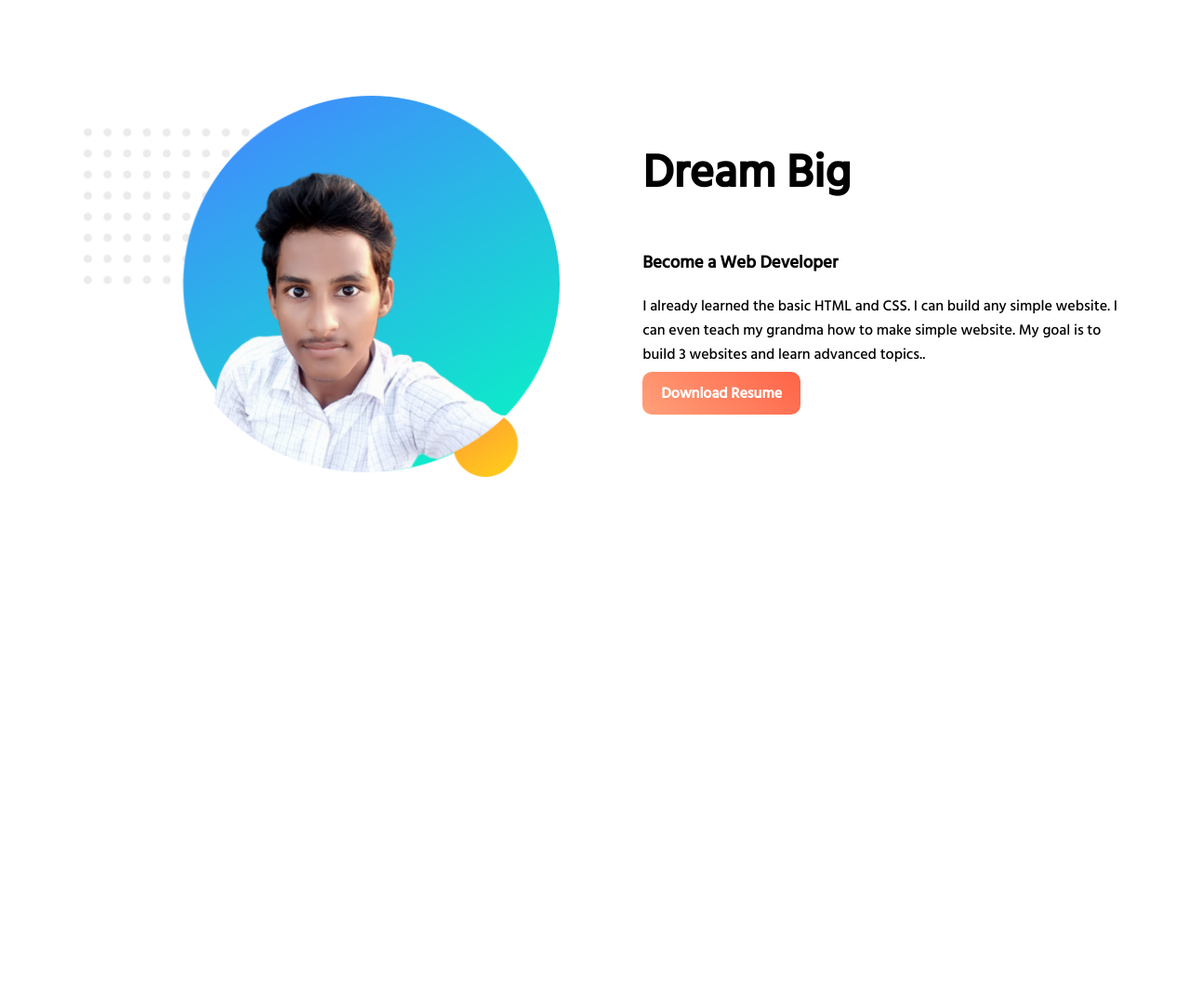
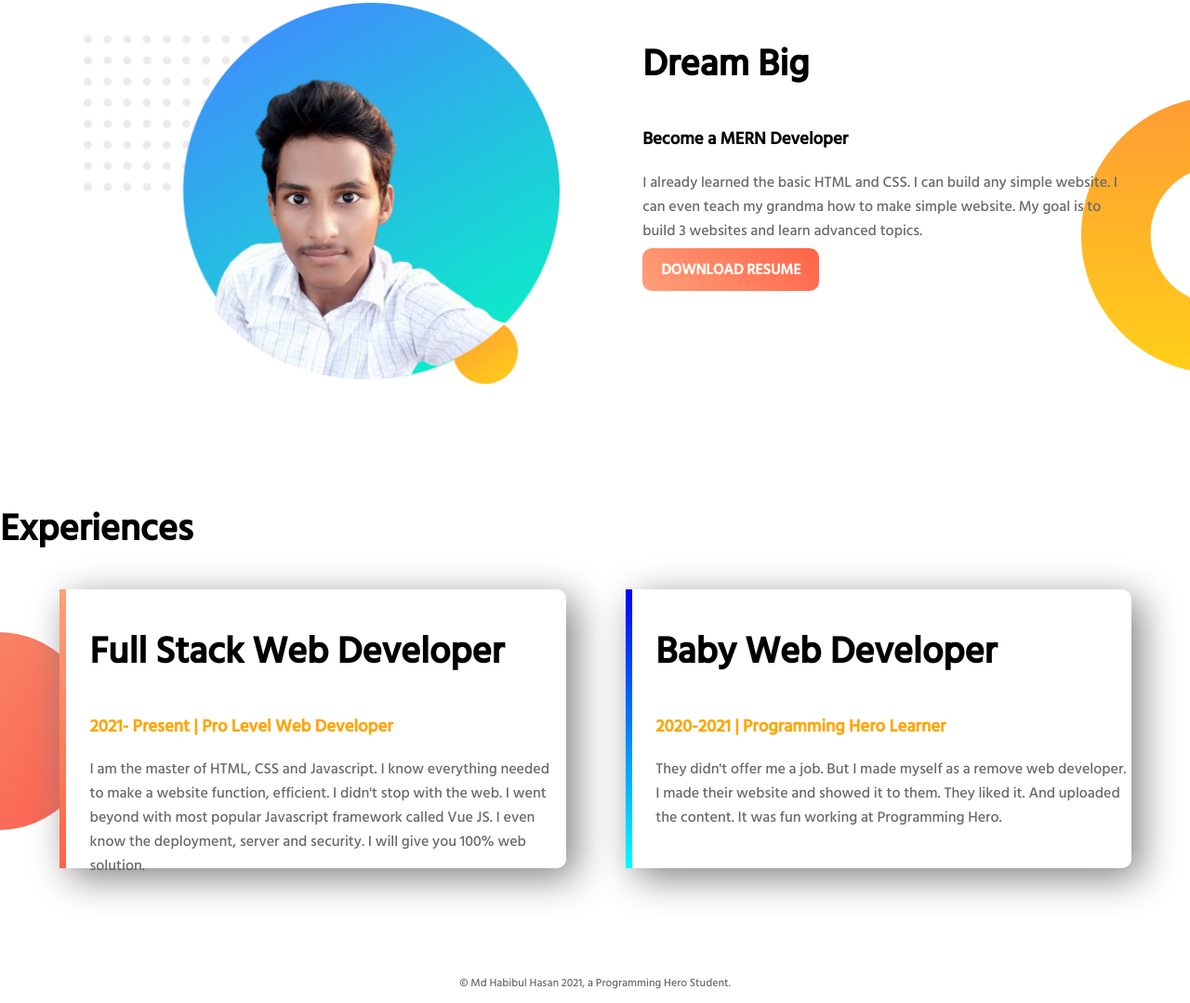
Before and after one commit to developerep2019/web-portfolio, a plain HTML site: page index.html in a window 1280 px wide. Shown: the part 497-1576 px from the top of the page at 93% size. Before the commit the page ends 1018 px from the top, so only its background shows below. Drawn offline with Linux system fonts and the light colour scheme.

Commit message:
site completed

```diff
--- a/index.html
+++ b/index.html
@@ -11,25 +11,41 @@
 <section id="first-section">
     <div class="half-width">
         <h1>Welcome To</h1>
-        <h1><span class="name-highlight">Habibul Hasan</span> Site</h1>
+        <h1><span class="orange-highlight">Habibul Hasan</span> Site</h1>
         <h3>Professional Web Developer</h3>
         <p>I want to become a successfull web developer because I want to become a self established persion in my life. That's why I am learning and mastering web development. I will not stop until I become the Web Development Hero.</p>
-        <a href="https://facebook.com/ethun.plan/" target="_blank">Hire Me</a>
+        <a href="https://facebook.com/ethun.plan/" target="_blank" class="link-btn">Hire Me</a>
     </div>
     <div class="half-width">
         <img src="images/ethun.png" alt="">
     </div>
 </section>
-<section id="dream-area">
+<section class="dream-area">
     <div class="half-width">
         <img src="images/ethun2.png" alt="">
     </div>
     <div class="half-width">
-        <h1>Dream Big</h1>
-        <h3>Become a Web Developer</h3>
-        <p>I already learned the basic HTML and CSS. I can build any simple website. I can even teach my grandma how to make simple website. My goal is to build 3 websites and learn advanced topics..</p>
-        <a href="https://facebook.com/ethun.plan/" target="_blank">Download Resume</a>
+        <h2>Dream Big</h2>
+        <h3>Become a MERN Developer</h3>
+        <p> I already learned the basic HTML and CSS. I can build any simple website. I can even teach my grandma how to make simple website. My goal is to build 3 websites and learn advanced topics.</p>
+        <a href="https://facebook.com/ethun.plan/" target="_blank" class="link-btn">DOWNLOAD RESUME</a>
     </div>
 </section>
+<section class="experiences-area">
+    <h2>Experiences</h2>
+    <div class="half-width single-experiences" id="full-stack">
+        <h2>Full Stack Web Developer</h2>
+        <h3 class="orange-highlight">2021- Present | Pro Level Web Developer</h3>
+        <p>I am the master of HTML, CSS and Javascript. I know everything needed to make a website function, efficient. I didn't stop with the web. I went beyond with most popular Javascript framework called Vue JS. I even know the deployment, server and security. I will give you 100% web solution.</p>
+    </div>
+    <div class="half-width single-experiences" id="baby-web">
+        <h2>Baby Web Developer</h2>
+        <h3 class="orange-highlight">2020-2021 | Programming Hero Learner</h3>
+        <p>They didn't offer me a job. But I made myself as a remove web developer. I made their website and showed it to them. They liked it. And uploaded the content. It was fun working at Programming Hero.</p>
+    </div>
+</section>
+<footer>
+    <p>&copy; Md Habibul Hasan 2021, a Programming Hero Student.</p>
+</footer>
 </body>
 </html>
--- a/style.css
+++ b/style.css
@@ -6,8 +6,15 @@ body {
 h1{
     font-size: 50px;
 }
+h2 {
+    font-size: 40px;
+}
 
-.name-highlight {
+p {
+    color : dimgray;
+}
+
+.orange-highlight {
     color : orange;
 }
 
@@ -28,7 +35,7 @@ h1{
 
 }
 
-.half-width a {
+.link-btn{
     text-decoration : none;
     background : linear-gradient(45deg, lightsalmon, tomato);
     border-radius: 10px;
@@ -37,6 +44,39 @@ h1{
     font-weight: bold;
 }
 
-#dream-area {
-    padding-top: 100px;
+.dream-area{
+    background-image: url('images/dream-bg.png');
+    height: 500px;
+    background-repeat: no-repeat;
+    background-position: right;
+
 }
+.experiences-area {
+    height : 500px;
+    background-image: url('images/exp-bg.png');
+    background-position: left;
+    background-repeat: no-repeat;
+}
+
+.single-experiences {
+    box-shadow: 10px 10px 40px gray;
+    border-radius: 10px;
+    height : 60%;
+    background-color: white;
+}
+
+#full-stack {
+    border-left: 7px solid;
+    border-image: linear-gradient(180deg, lightsalmon, tomato);
+    border-image-slice: 1;
+}
+#baby-web {
+    border-left: 7px solid;
+    border-image: linear-gradient(180deg, blue, cyan);
+    border-image-slice: 1;
+}
+
+footer {
+    text-align: center;
+    font-size: 12px;
+}
```
